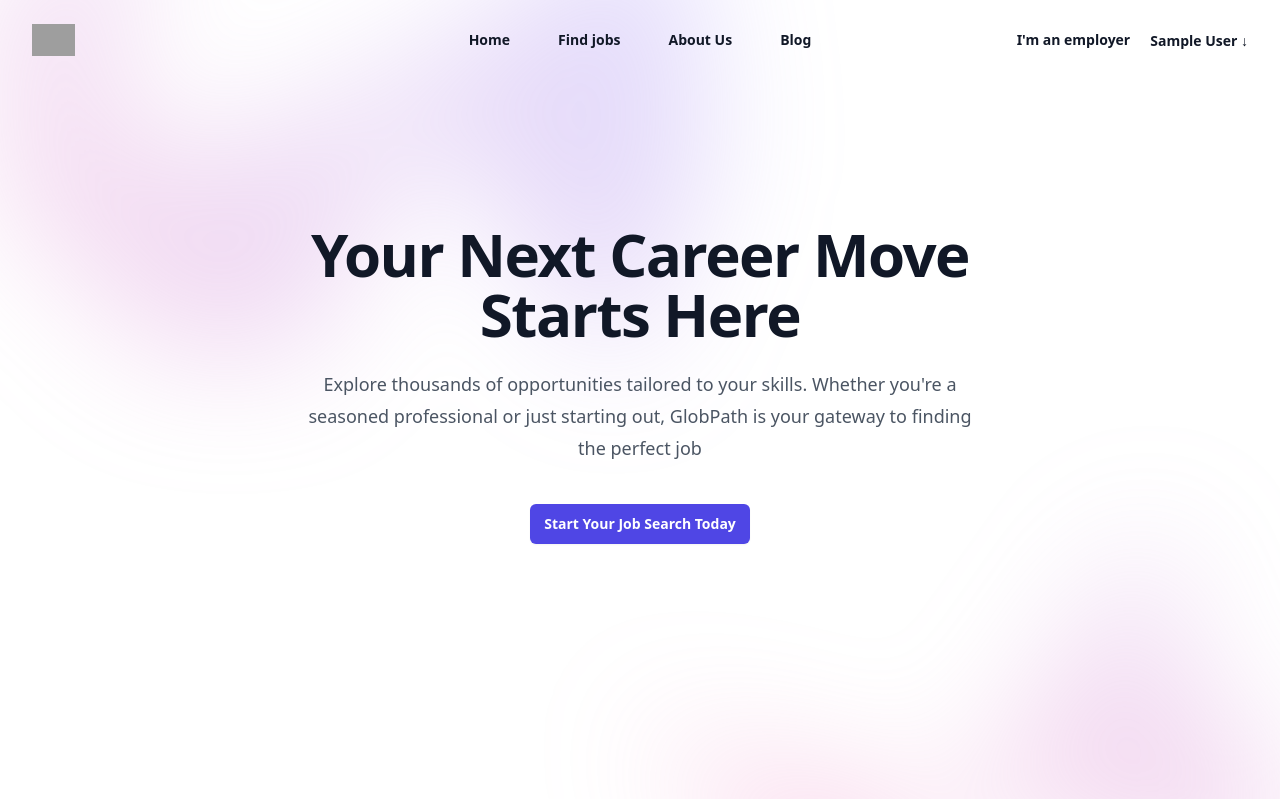
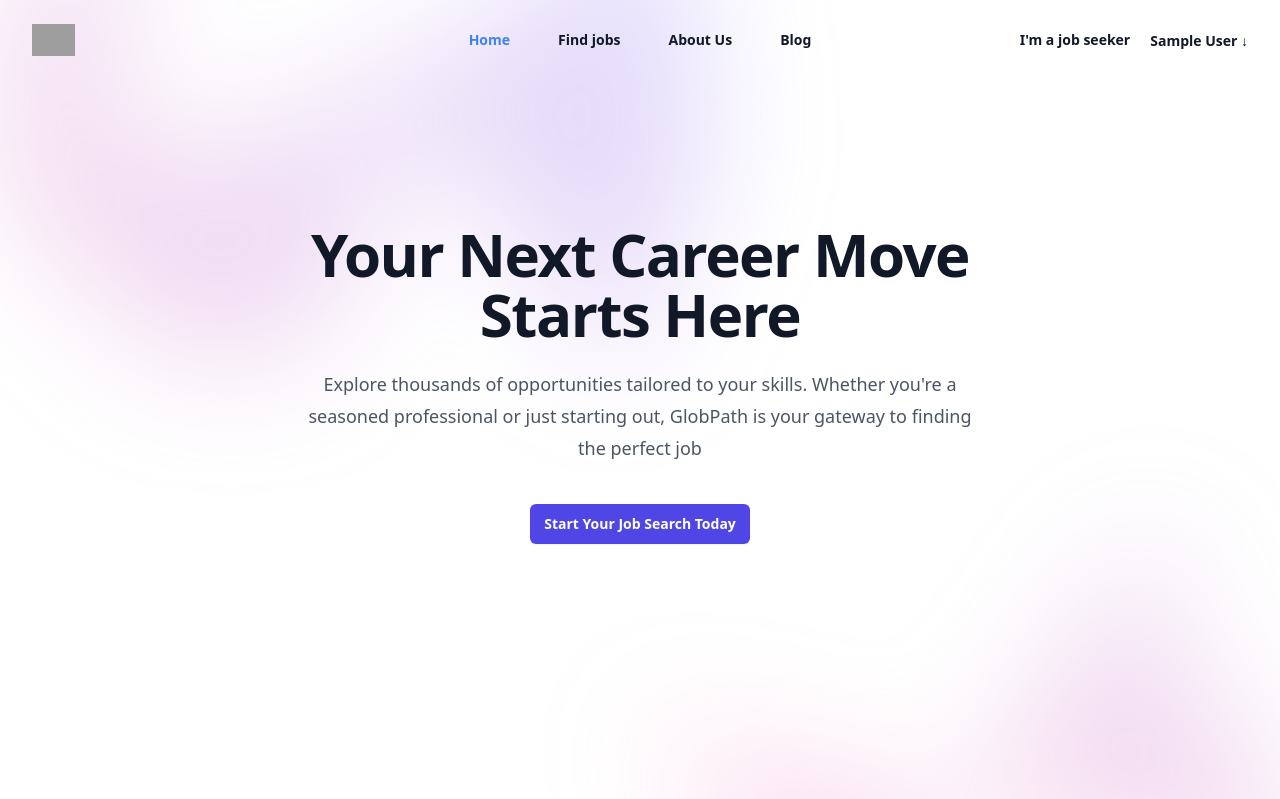
Before and after one commit to Korede456/globalpath, a Django app: page / in a window 1280 px wide. Shown: the top 799 px of the page. Run offline with Django 5.2, Linux system fonts and the light colour scheme; the visitor is signed in with stand-in values (Sample User, id 1); style sheets or scripts are compiled from the project's sources; grey boxes are pictures that could not be loaded.

Commit message:
Highlighting nav links

```diff
--- a/account/templates/jobseeker/base.html
+++ b/account/templates/jobseeker/base.html
@@ -1,14 +1,14 @@
 {% load static %}
 
 <!DOCTYPE html>
-<html lang="en">
+<html lang="en" class="h-full bg-white">
   <head>
     <meta charset="UTF-8" />
     <meta name="viewport" content="width=device-width, initial-scale=1.0" />
     <title>GlobPath</title>
     <link href="{% static 'css/output.css' %}" rel="stylesheet" />
   </head>
-  <body>
+  <body class="h-full">
     <div class="bg-white">
       <header class="absolute inset-x-0 top-0 z-50">
         <nav
@@ -49,22 +49,26 @@
             </button>
           </div>
           <div class="hidden lg:flex lg:gap-x-12">
-            <a href="/" class="text-sm font-semibold leading-6 text-gray-900"
+            <a href="/" class="text-sm font-semibold leading-6
+              {% if request.path == '/' %}text-blue-500 font-bold{% else %}text-gray-900{% endif %}"
               >Home</a
             >
-            <a href="#" class="text-sm font-semibold leading-6 text-gray-900"
+            <a href="#" class="text-sm font-semibold leading-6
+              {% if request.path == '/find-jobs/' %}text-blue-500 font-bold{% else %}text-gray-900{% endif %}"
               >Find jobs</a
             >
-            <a href="#" class="text-sm font-semibold leading-6 text-gray-900"
+            <a href="#" class="text-sm font-semibold leading-6
+              {% if request.path == '/about-us/' %}text-blue-500 font-bold{% else %}text-gray-900{% endif %}"
               >About Us</a
             >
-            <a href="#" class="text-sm font-semibold leading-6 text-gray-900"
+            <a href="#" class="text-sm font-semibold leading-6
+              {% if request.path == '/blog/' %}text-blue-500 font-bold{% else %}text-gray-900{% endif %}"
               >Blog</a
             >
           </div>
           <div class="hidden lg:flex lg:flex-1 lg:justify-end gap-5">
-            <a href="{% url 'employer:home' %}" class="text-sm font-semibold leading-6 text-gray-900"
-              >I'm an employer</a
+            <a href="{% url 'jobseeker:home' %}" class="text-sm font-semibold leading-6 text-gray-900"
+              >I'm a job seeker</a
             >
             {% if user.is_authenticated %}
             <!-- Dropdown Trigger -->
@@ -89,7 +93,7 @@
                   Account Detail
                 </a>
                 <a
-                  href="{% url 'jobseeker:signout' %}"
+                  href="{% url 'employer:signout' %}"
                   class="block px-4 py-2 text-sm text-gray-700 hover:bg-gray-100"
                 >
                   Sign Out
@@ -100,7 +104,7 @@
             <!-- Sign In Link -->
             <a
               id="signin-link"
-              href="{% url 'jobseeker:signin' %}"
+              href="{% url 'employer:signin' %}"
               class="text-sm font-semibold leading-6 text-gray-900"
             >
               Sign in <span aria-hidden="true">&rarr;</span>
@@ -162,7 +166,7 @@
                   <a
                     href="#"
                     class="-mx-3 block rounded-lg px-3 py-2 text-base font-semibold leading-7 text-gray-900 hover:bg-gray-50"
-                    >Find Job</a
+                    >Dashboard</a
                   >
                   <a
                     href="#"
@@ -177,9 +181,9 @@
                 </div>
                 <div class="py-6 gap-5">
                   <a
-                    href="{% url 'employer:home' %}"
+                    href="{% url 'jobseeker:home' %}"
                     class="-mx-3 block rounded-lg px-3 py-2 text-base font-semibold leading-7 text-gray-900 hover:bg-gray-50"
-                    >I'm an employer</a
+                    >I'm a job seeker</a
                   >
                   {% if user.is_authenticated %}
                   <div class="relative">
@@ -201,7 +205,7 @@
                         Account Details
                       </a>
                       <a
-                        href="{% url 'jobseeker:signout' %}"
+                        href="{% url 'employer:signout' %}"
                         class="block px-4 py-2 text-sm text-gray-700 hover:bg-gray-100"
                       >
                         Sign Out
@@ -210,7 +214,7 @@
                   </div>
                   {% else %}
                   <a
-                    href="{% url 'jobseeker:signin' %}"
+                    href="{% url 'employer:signin' %}"
                     class="-mx-3 block rounded-lg px-3 py-2 text-base font-semibold leading-7 text-gray-900 hover:bg-gray-50"
                   >
                     Sign In
--- a/employer/forms.py
+++ b/employer/forms.py
@@ -5,7 +5,7 @@ from .models import Job
 class JobForm(forms.ModelForm):
     class Meta:
         model = Job
-        fields = ['title', 'job_type', 'company', 'company_awards_recongnitions',
+        fields = ['title', 'job_type', 'company', 'company_awards_recognitions',
                   'schedule', 'career_level', 'education_level', 'category',
                   'description']
 
@@ -13,7 +13,7 @@ class JobForm(forms.ModelForm):
             'title': forms.TextInput(attrs={'class':'form-control'}),
             'job_type': forms.Select(attrs={'class' : 'form-control'}),
             'company': forms.Select(attrs={'class' : 'form-control'}),
-            'company_awards_recongnitions': forms.Select(attrs={'class' : 'form-control'}),
+            'company_awards_recognitions': forms.Select(attrs={'class' : 'form-control'}),
             'schedule': forms.Select(attrs={'class' : 'form-control'}),
             'career_level': forms.Select(attrs={'class' : 'form-control'}),
             'education_level' : forms.TextInput(attrs={'class': 'form-control'}),
```
Also changed, not shown: README.md.
